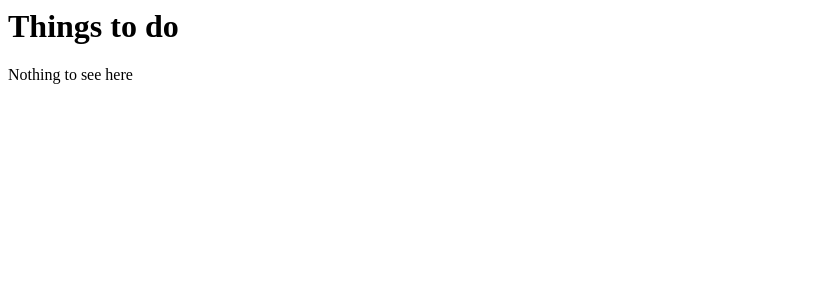
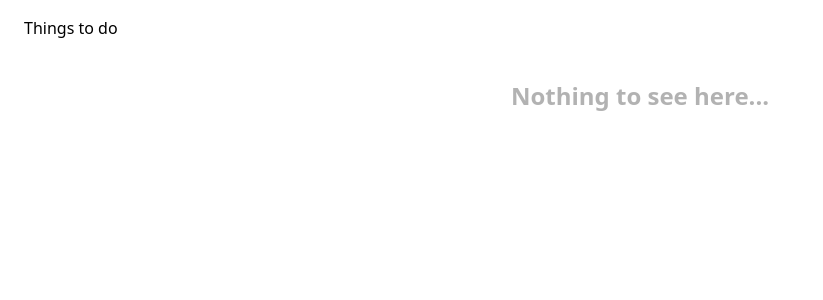
Before and after one commit to paulzuradzki/yata, a Django app: page / in a window 1280 px wide. Shown: the top 300 px of the page, without its empty margins (0-823 px from the left). Run offline with Django 5.2, Linux system fonts and the light colour scheme; some libraries are stand-ins or nearby versions.

Commit message:
[06] add styling

```diff
--- a/todos/templates/todos/index.html
+++ b/todos/templates/todos/index.html
@@ -3,9 +3,12 @@
     <meta charset="UTF-8" />
     <meta name="viewport" content="width=device-width, initial-scale=1.0" />
     <title>Things to do</title>
+    <script src="https://cdn.tailwindcss.com"></script>
   </head>
   <body>
-    <h1>Things to do</h1>
-    Nothing to see here
+    <div class="mx-auto max-w-7xl sm:px-6 lg:px-6 space-y-4 pt-4">
+      <h1>Things to do</h1>
+      <div class="text-center text-2xl font-bold text-transparent/30 pt-6">Nothing to see here...</div>
+    </div>
   </body>
 </html>
```
